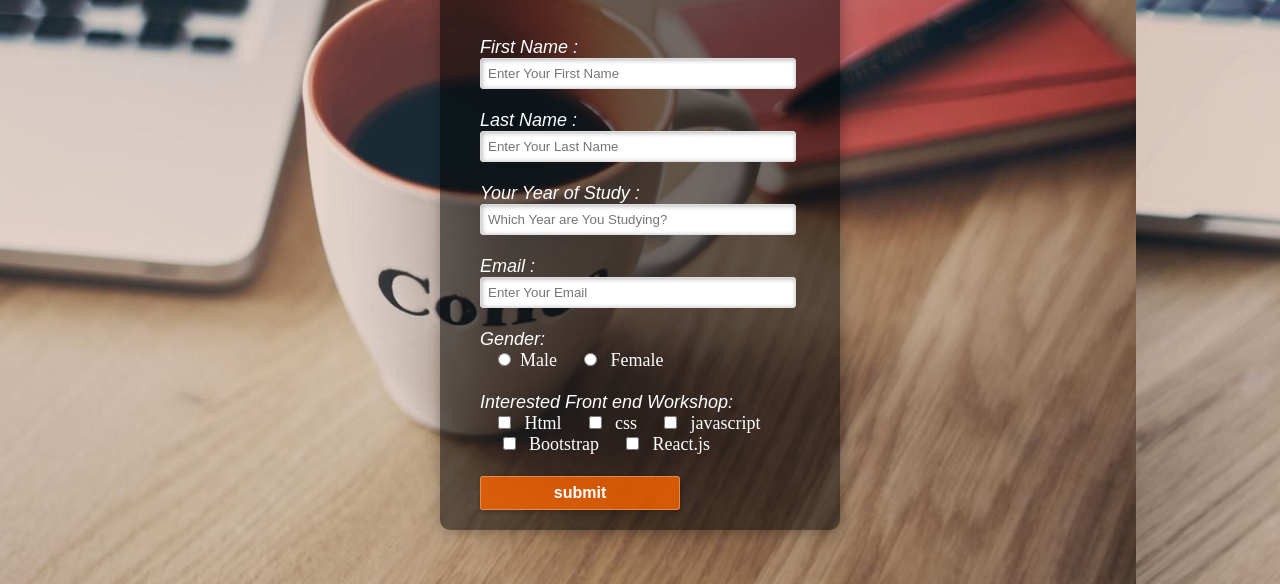
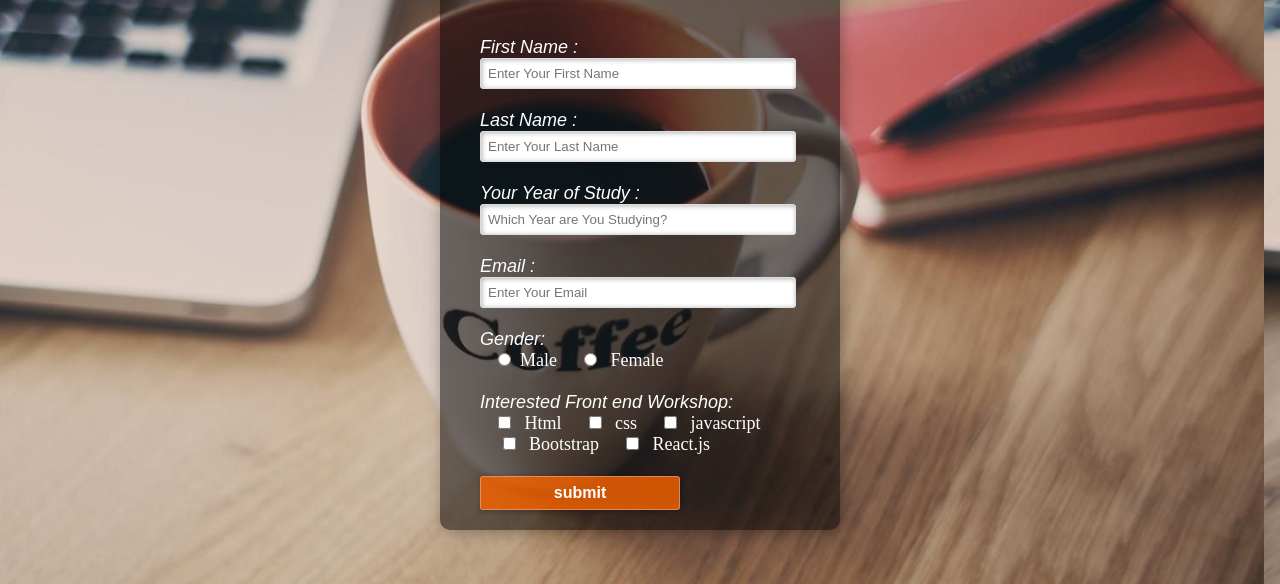
Before and after one commit to Ruhi2002/Edumoon-1st-Assignment-, a plain HTML site: page index.html in a window 1280 px wide. Shown: the part 216-800 px from the top of the page. Drawn offline with Linux system fonts and the light colour scheme.

Commit message:
Update style.css

```diff
--- a/style.css
+++ b/style.css
@@ -4,7 +4,7 @@
 }
 body{
     background-image: url("ruhi123.jpg");
-    background-size: 120%;
+    background-size: 130%;
     background-position: -400px 0px;
 }
 div.main{
```
